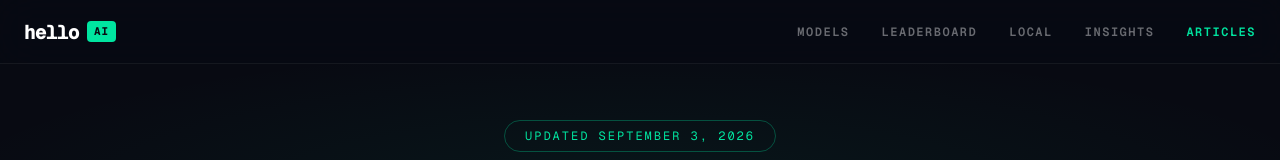
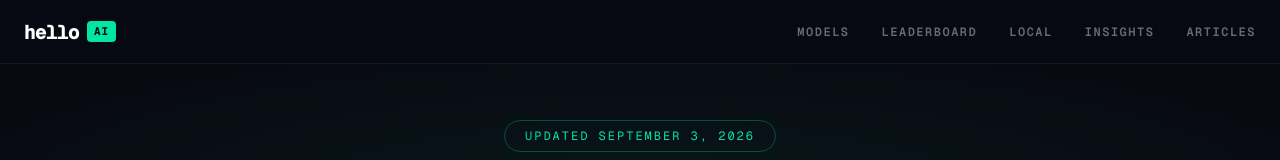
Before and after one commit to do360now/helloai, a Next.js app: page / in a window 1280 px wide. Shown: the top 160 px of the page. Built offline with nearby package versions, Linux system fonts and the light colour scheme.

Commit message:
fix(home): scroll spy idle in the hero, run once on mount

```diff
--- a/app/page.tsx
+++ b/app/page.tsx
@@ -225,13 +225,18 @@ function Footer() {
 }
 
 export default function Home() {
-  const [activeSection, setActiveSection] = useState('models');
+  const [activeSection, setActiveSection] = useState('');
   const [task, setTask] = useState('');
   const [maxCost, setMaxCost] = useState<number | null>(null);
 
   useEffect(() => {
     const handleScroll = () => {
-      const sections = ['articles', 'insights', 'local', 'leaderboard', 'models'];
+      const modelsEl = document.getElementById('models');
+      if (!modelsEl || modelsEl.getBoundingClientRect().top >= 300) {
+        setActiveSection('');
+        return;
+      }
+      const sections = ['articles', 'insights', 'local', 'leaderboard', 'models'] as const;
       for (const id of sections) {
         const el = document.getElementById(id);
         if (el && el.getBoundingClientRect().top < 300) {
@@ -240,6 +245,7 @@ export default function Home() {
         }
       }
     };
+    handleScroll();
     window.addEventListener('scroll', handleScroll, { passive: true });
     return () => window.removeEventListener('scroll', handleScroll);
   }, []);
```
